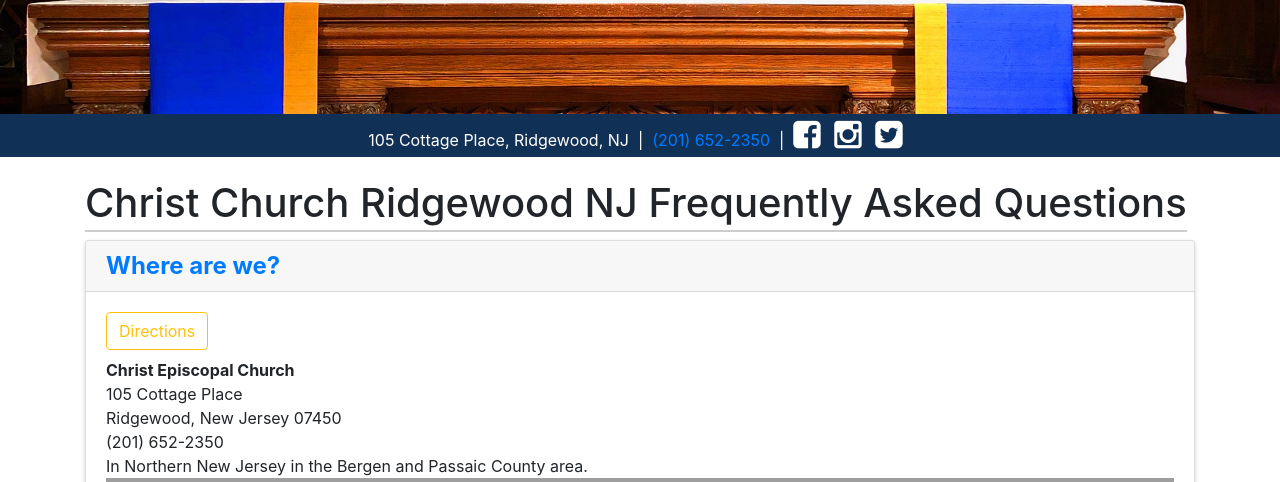
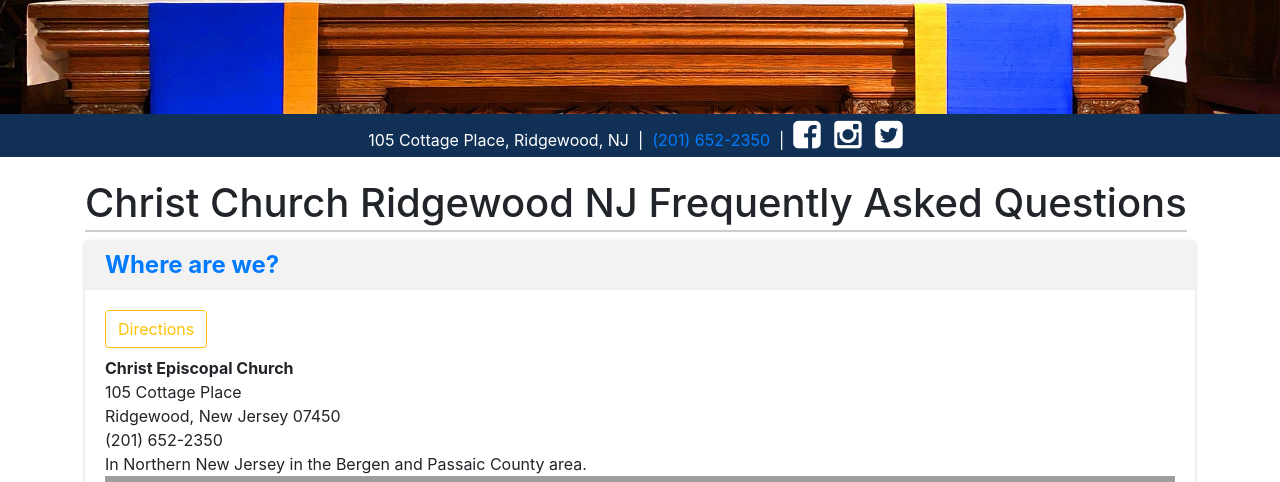
Before and after one commit to VolantWebDesign/Christ-Church-Ridgewood, a PHP site: page /faq.php in a window 1280 px wide. Shown: the part 282-764 px from the top of the page. Run offline with PHP 8.4, Linux system fonts and the light colour scheme; grey boxes are pictures that could not be loaded.

Commit message:
styling: remove borders form card and table elements
creates more subtle, less divided feel

```diff
--- a/css/custom.css
+++ b/css/custom.css
@@ -58,7 +58,7 @@
 .table td, .table th {
 	padding: .40rem;
 	vertical-align: top;
-	border-top: 1px solid #ddd;
+	border-top: none;
 }
 
 .rotate90 {
@@ -76,6 +76,14 @@
 .card {
 	margin-bottom: 30px;
 	box-shadow: 0px 2px 4px rgba(0,0,0,0.18);
+	border: none;
+}
+.card-header {
+	background-color: rgba(0, 0, 0, 0.05);
+	border-bottom: none;
+}
+.card-footer {
+	border-top: none;
 }
 
 a.anchor {
```
